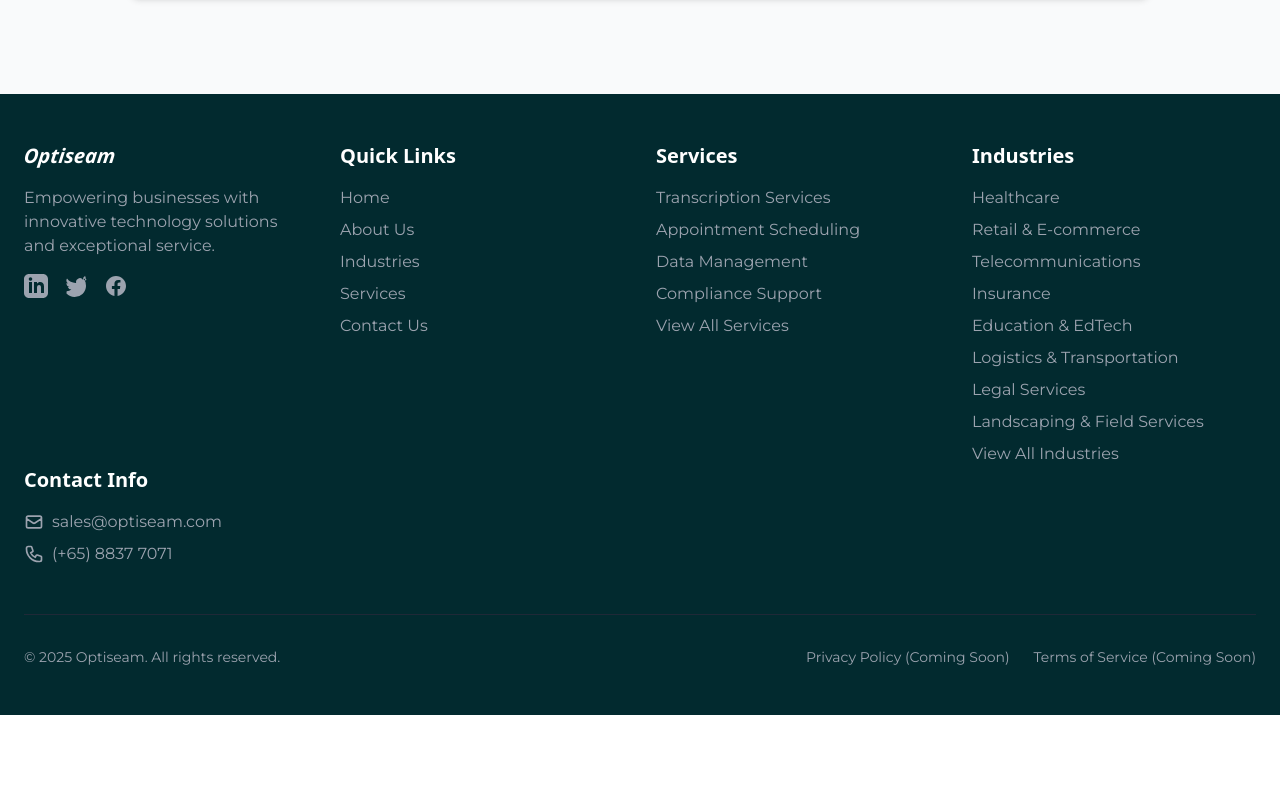
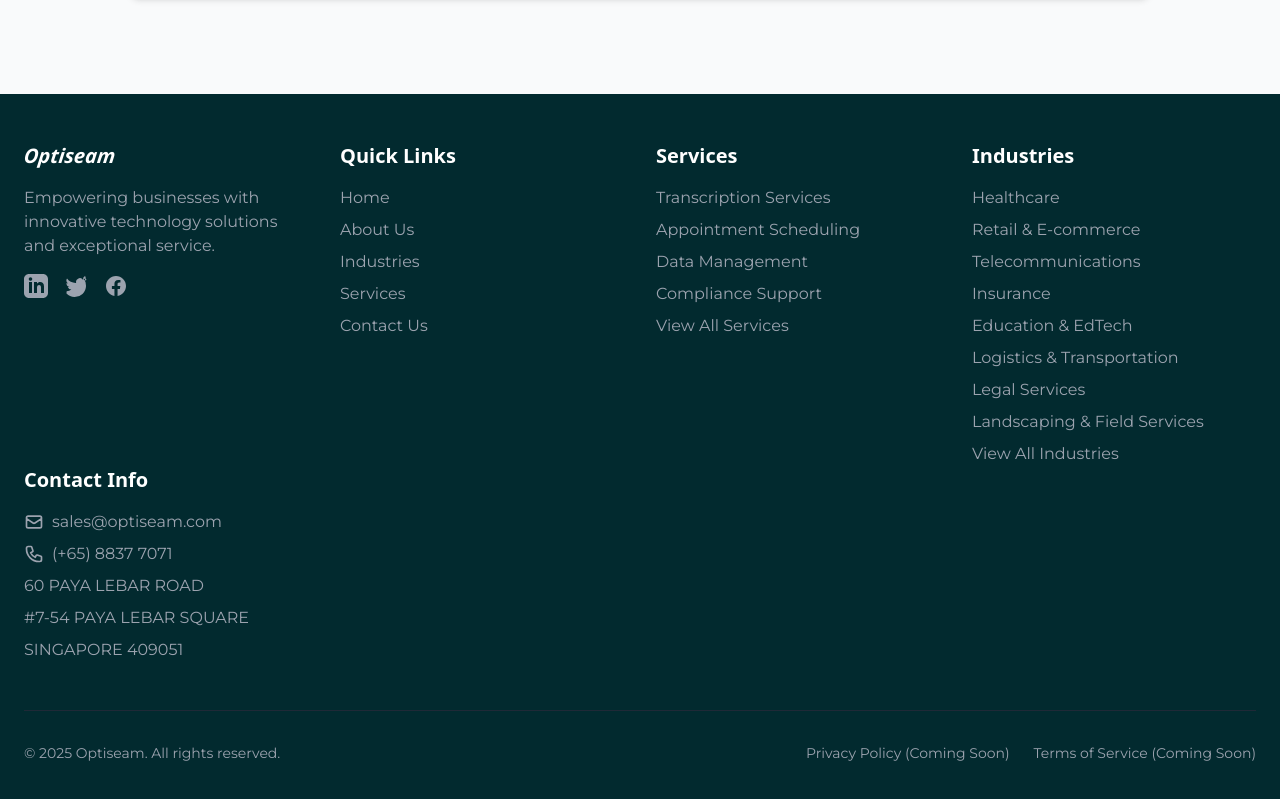
Before and after one commit to praveenkberi/optiseam, a React (Vite) app: page /contact in a window 1280 px wide. Shown: the part 1080-1879 px from the top of the page. Before the commit the page ends 1795 px from the top, so only its background shows below. Built offline with nearby package versions, Linux system fonts and the light colour scheme.

Commit message:
add address in footer

```diff
--- a/src/components/Footer.tsx
+++ b/src/components/Footer.tsx
@@ -181,6 +181,15 @@
                   (+65) 8837 7071
                 </a>
               </li>
+              <li className="flex items-center text-gray-400">
+                <p>60 PAYA LEBAR ROAD</p>
+              </li>
+              <li className="flex items-center text-gray-400">
+                <p> #7-54 PAYA LEBAR SQUARE </p>
+              </li>
+              <li className="flex items-center text-gray-400">
+                <p>SINGAPORE 409051</p>
+              </li>
             </ul>
           </div>
         </div>
--- a/src/components/Hero.tsx
+++ b/src/components/Hero.tsx
@@ -13,7 +13,7 @@
       }}
     >
       {/* Overlay */}
-      <div className="absolute inset-0 bg-primary bg-opacity-50 z-0"></div>
+      <div className="absolute inset-0 bg-primary bg-opacity-80 z-0"></div>
       <div className="container mx-auto px-4 md:px-6 relative z-10">
         <div className="max-w-3xl mx-auto text-center">
           <h1 className="text-4xl md:text-5xl lg:text-6xl font-bold leading-tight mb-4 animate-fade-in-up">
@@ -25,7 +25,7 @@
           <div className="flex flex-col sm:flex-row justify-center space-y-4 sm:space-y-0 sm:space-x-4 animate-fade-in-up delay-200">
             <Link
               to="/"
-              className="bg-secondary hover:bg-tertiary text-white font-medium py-3 px-6 rounded-md text-center transition-colors"
+              className="bg-secondary hover:bg-tertiary text-white font-medium py-3 px-6 rounded-md text-center transition-colors "
             >
               Get Started
             </Link>
--- a/src/components/Navbar.tsx
+++ b/src/components/Navbar.tsx
@@ -120,7 +120,7 @@
     {/* Main navbar */}
     <nav className="bg-white px-4 md:px-6 py-5 shadow-md relative z-30">
       <div className="flex justify-between items-center">
-        <Link to="/" className="flex items-center">
+        <Link to="/" className="flex items-center transition-colors focus:outline-none">
           <div className="h-[70px] overflow-hidden flex items-center">
             <img src={logo} alt="Logo" className="h-[120px] -translate-y-0 scale-5" />
           </div>
@@ -128,16 +128,16 @@
 
         {/* Desktop Nav */}
         <div className="hidden md:flex space-x-12 text-purple-850 font-medium ml-20">
-          <Link to="/" className="hover:text-gray-500">Home</Link>
-          <Link to="/about-us" className="hover:text-gray-500">About us</Link>
+          <Link to="/" className="hover:text-gray-500 transition-colors focus:outline-none">Home</Link>
+          <Link to="/about-us" className="hover:text-gray-500 transition-colors focus:outline-none">About us</Link>
 
-          <div className="relative" ref={servicesRef}>
+          <div className="relative " ref={servicesRef} >
             <button
               onClick={() => {
                 setIsServicesOpen(prev => !prev);
                 if (!isServicesOpen) setIsIndustriesOpen(false);
               }}
-              className="flex items-center hover:text-gray-500"
+              className="flex items-center hover:text-gray-500 transition-colors focus:outline-none"
             >
               Services
               <svg className={`ml-1 w-4 h-4 transition-transform ${isServicesOpen ? 'rotate-180' : ''}`} fill="none" stroke="currentColor" viewBox="0 0 24 24">
@@ -162,7 +162,7 @@
                 setIsIndustriesOpen(prev => !prev);
                 if (!isIndustriesOpen) setIsServicesOpen(false);
               }}
-              className="flex items-center hover:text-gray-500"
+              className="flex items-center hover:text-gray-500 transition-colors focus:outline-none"
             >
               Industry
               <svg className={`ml-1 w-4 h-4 transition-transform ${isIndustriesOpen ? 'rotate-180' : ''}`} fill="none" stroke="currentColor" viewBox="0 0 24 24">
```
